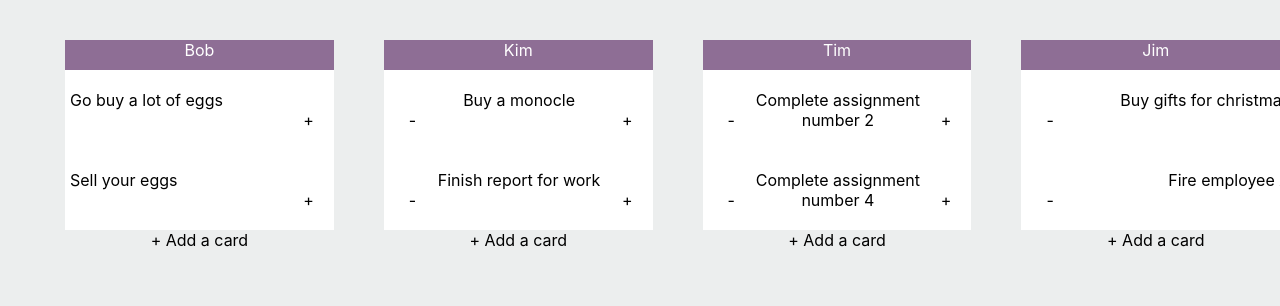
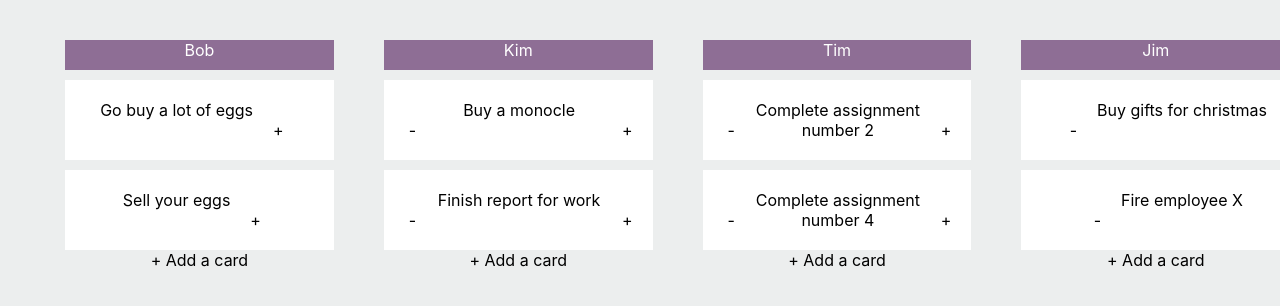
Before and after one commit to achadha2/interview_prompt, a React (Create React App) app: page / in a window 1280 px wide. Shown: the top 306 px of the page. Built offline with nearby package versions, Linux system fonts and the light colour scheme.

Commit message:
added margin

```diff
--- a/src/Containers/Column.jsx
+++ b/src/Containers/Column.jsx
@@ -5,10 +5,10 @@ export default class Column extends React.Component {
     return this.props.tasks.map(task => {
       if (this.props.owner.id === 1) {
         return (
-          <div className="task">
+          <div className="taskEnd">
             <div>{task.task}</div>
             <div
-              className="arrowright"
+              className="arrow"
               onClick={e => this.props.handleColumnChange(e, task)}
               data-column="1"
             >
@@ -18,9 +18,9 @@ export default class Column extends React.Component {
         );
       } else if (this.props.owner.id === 4) {
         return (
-          <div className="task">
+          <div className="taskEnd">
             <div
-              className="arrowleft"
+              className="arrow"
               onClick={e => this.props.handleColumnChange(e, task)}
               data-column="-1"
             >
@@ -33,7 +33,7 @@ export default class Column extends React.Component {
         return (
           <div className="task">
             <div
-              className="arrowleft"
+              className="arrow"
               onClick={e => this.props.handleColumnChange(e, task)}
               data-column="-1"
             >
@@ -41,7 +41,7 @@ export default class Column extends React.Component {
             </div>
             <div>{task.task}</div>
             <div
-              className="arrowright"
+              className="arrow"
               onClick={e => this.props.handleColumnChange(e, task)}
               data-column="1"
             >
--- a/src/index.css
+++ b/src/index.css
@@ -60,14 +60,27 @@ code {
   padding-top: 20px;
   padding-left: 5px;
   height: 60px;
+  margin-top: 10px;
 }
 
-.arrowleft {
+.taskEnd {
+  display: flex;
+  justify-content: center;
+  margin-left: 0;
+  height: 30px;
+  background-color: white;
+  padding-top: 20px;
+  padding-left: 5px;
+  height: 60px;
+  margin-top: 10px;
+}
+
+.arrow {
   cursor: pointer;
   padding: 20px;
 }
 
-.arrowright {
-  cursor: pointer;
+.arrowEnd {
+  display: none;
   padding: 20px;
 }
```
